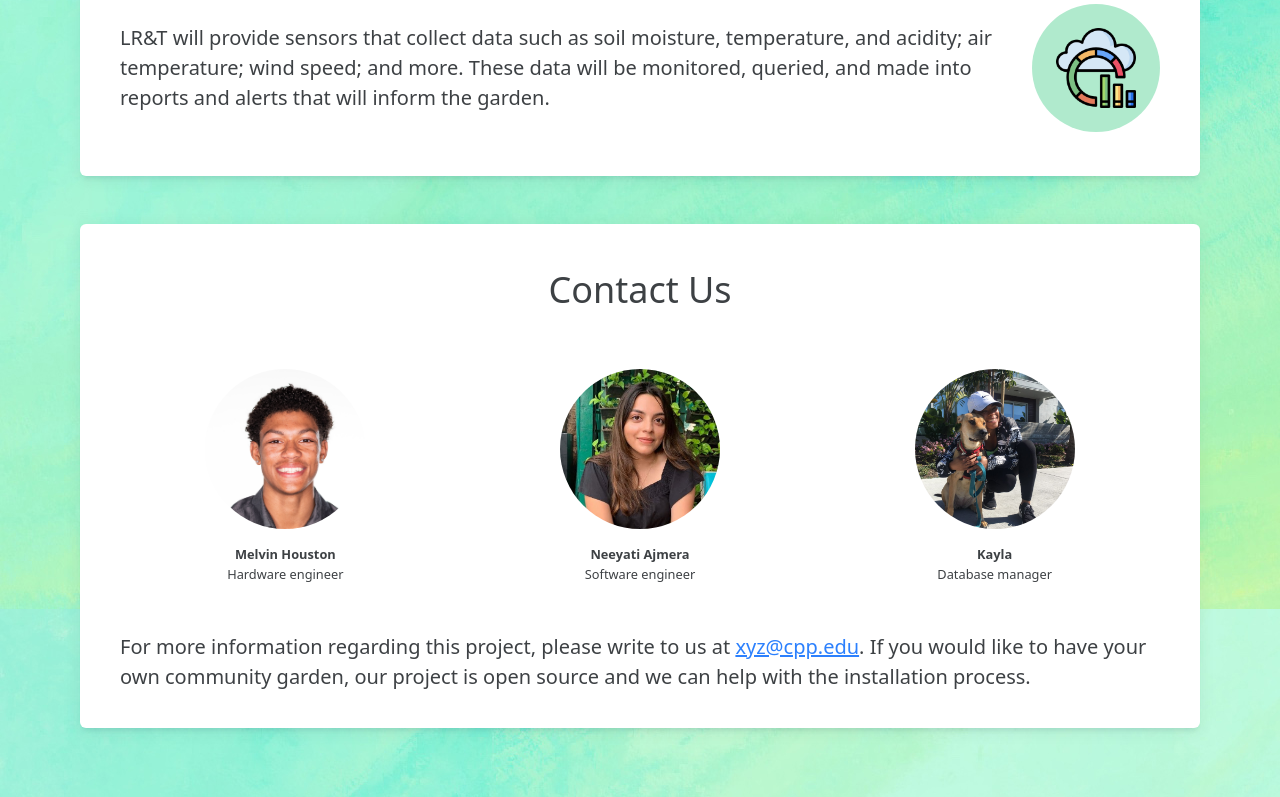
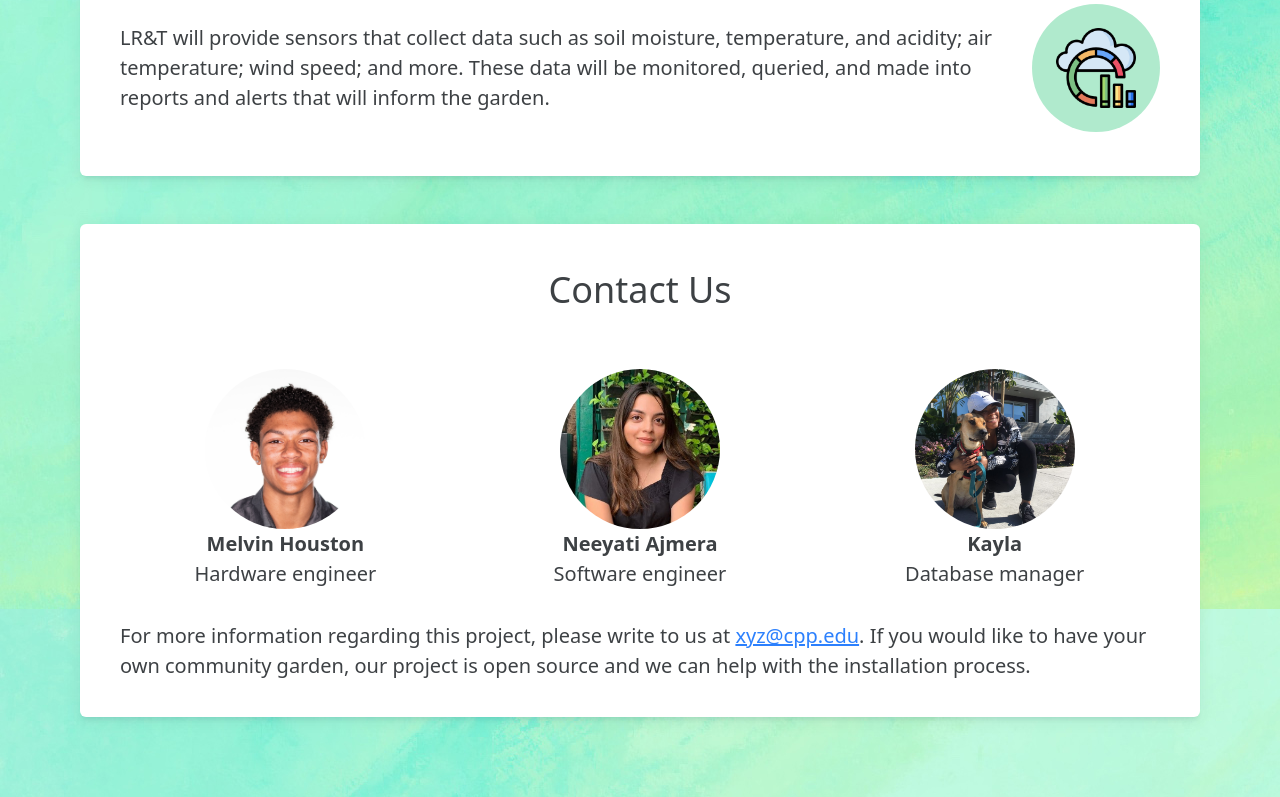
Before and after one commit to snigdha920/community-garden, a Next.js app in the folder app/: page / in a window 1280 px wide. Shown: the part 1391-2188 px from the top of the page. Built offline with nearby package versions, Linux system fonts and the light colour scheme.

Commit message:
Modularised ContactUs section

```diff
--- /dev/null
+++ b/app/components/ContactPersonDesc.tsx
@@ -0,0 +1,15 @@
+import React from 'react';
+
+interface DescProps {
+  name?: string;
+  role?: string;
+}
+
+export const ContactPersonDesc: React.FC<DescProps> = ({ name, role }) => {
+  return (
+    <p className="sub-heading">
+      <b>{name}</b>
+      <br /> {role}
+    </p>
+  );
+};
--- a/app/components/ContactUs.tsx
+++ b/app/components/ContactUs.tsx
@@ -1,35 +1,21 @@
 /* eslint-disable @next/next/no-img-element */
 import React from 'react';
+import { ContactPersonDesc } from './ContactPersonDesc';
 import { BoxLayout } from './layout/BoxLayout';
 
 export const ContactUs: React.FC = () => {
   const projectContributers: Array<{ desc: React.ReactElement; image: React.ReactElement }> = [
     //This array is used for displaying the photos and roles of project contruibuters
     {
-      desc: (
-        <p className="sub-heading">
-          <b>Melvin Houston</b>
-          <br /> Hardware engineer
-        </p>
-      ),
+      desc: <ContactPersonDesc name="Melvin Houston" role="Hardware engineer"></ContactPersonDesc>,
       image: <img src="/images/melvin-pic.jpg" alt="melvin-img" className="rounded-circle" width="160" height="160" />,
     },
     {
-      desc: (
-        <p className="sub-heading">
-          <b>Neeyati Ajmera</b>
-          <br /> Software engineer{' '}
-        </p>
-      ),
+      desc: <ContactPersonDesc name="Neeyati Ajmera " role="Software engineer"></ContactPersonDesc>,
       image: <img src="/images/neeyati.jpg" alt="neeyati-img" className="rounded-circle" width="160" height="160" />,
     },
     {
-      desc: (
-        <p className="sub-heading">
-          <b>Kayla</b>
-          <br /> Database manager
-        </p>
-      ),
+      desc: <ContactPersonDesc name="Kayla" role="Database manager"></ContactPersonDesc>,
       image: <img src="/images/kayla.jpeg" alt="kayla-img" className="rounded-circle" width="160" height="160" />,
     },
   ];
@@ -49,6 +35,23 @@ export const ContactUs: React.FC = () => {
                 </div>
               );
             })}
+            <style jsx>
+              {`
+                .sub-heading {
+                  padding: 1rem;
+                  font-size: 0.8rem;
+                }
+                .pad {
+                  text-align: center;
+                  padding-top: 50px;
+                  padding-bottom: 1rem;
+                }
+
+                .rounded-circle {
+                  object-fit: cover;
+                }
+              `}
+            </style>
           </div>
 
           <p>
--- a/app/styles/locals.css
+++ b/app/styles/locals.css
@@ -5,19 +5,3 @@
     height: 100vh;
     align-items: center;
   }
-
-/* Styles for contact us images and headings */
-  .sub-heading{
-    padding: 1rem;
-    font-size: 0.8rem;
-
-  }
-  .pad{
-   text-align: center;
-   padding-top: 50px;
-   padding-bottom: 1rem;
-  }
-
-  .rounded-circle{
-    object-fit: cover;
-  }
```
